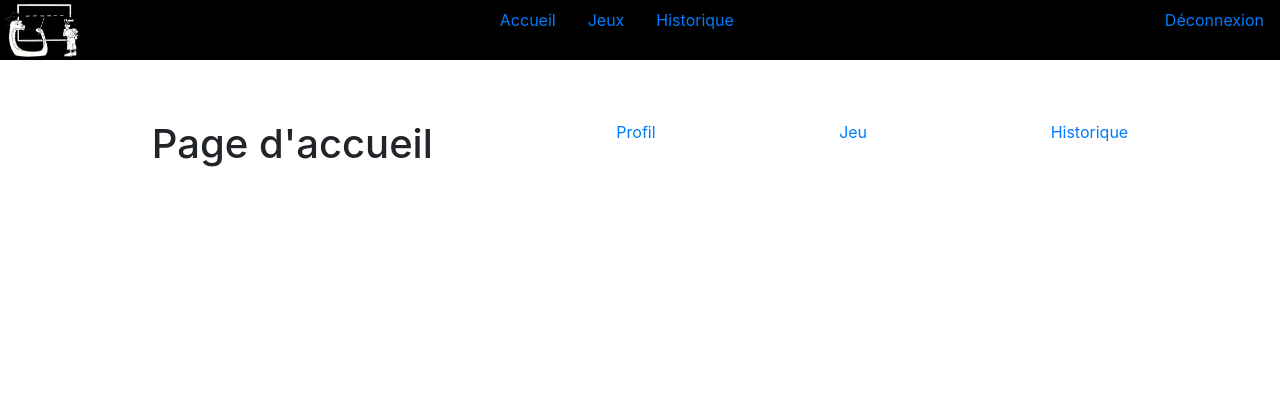
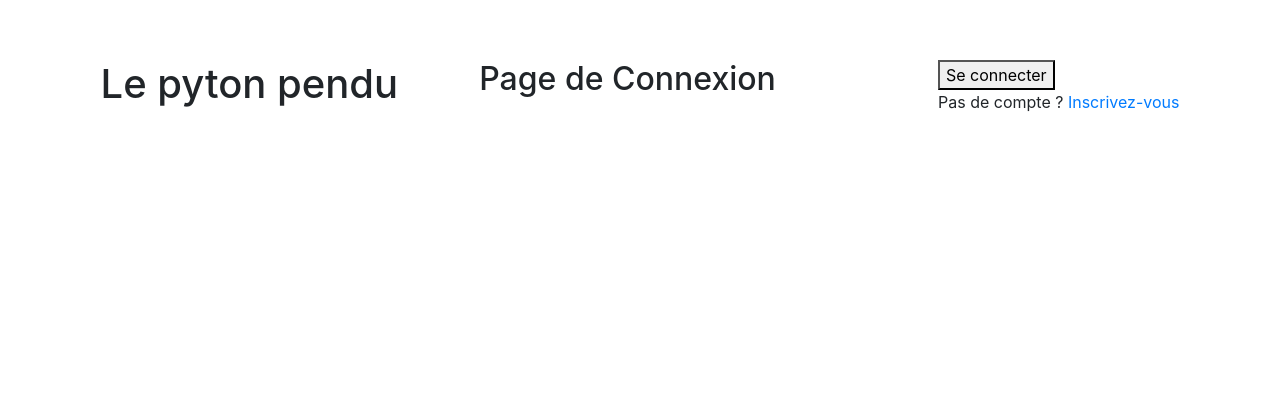
Before and after one commit to Le-python-pendu/python_pendu, a Django app: page /logout/ in a window 1280 px wide. Shown: the top 420 px of the page. Run offline with Django 4.2, Linux system fonts and the light colour scheme; some libraries are stand-ins or nearby versions.

Commit message:
some html modifications

```diff
--- a/python_pendu/templates/python_pendu/connexion.html
+++ b/python_pendu/templates/python_pendu/connexion.html
@@ -1,9 +1,8 @@
 {% extends 'python_pendu/index_log.html' %}
 
 {% block content %}
-    <h1> Page de Connexion </h1>
-    <a href="{% url 'home'%}">Accueil</a>
-
+<h1> Le pyton pendu </h1>
+    <h2> Page de Connexion </h2>
     <p>{{ message }}</p>
     <form method="post">
         {{ form.as_p }}
--- a/python_pendu/templates/python_pendu/history.html
+++ b/python_pendu/templates/python_pendu/history.html
@@ -2,5 +2,4 @@
 
 {% block content %}
     <h1> Page d'history </h1>
-    <a href="{% url 'home'%}">Accueil</a>
 {% endblock %}
--- a/python_pendu/templates/python_pendu/home.html
+++ b/python_pendu/templates/python_pendu/home.html
@@ -8,13 +8,4 @@
 
 {% block content %}
     <h1> Page d'accueil </h1>
-    <a href="{% url 'profil'%}">Profil</a>
-    <a href="{% url 'game'%}">Jeu</a>
-    <a href="{% url 'history'%}">Historique</a>
-{% if user.is_authenticated %}
-    <p>Vous êtes connecté en tant que {{ request.user }}. <a href="{% url 'logout' %}">Se déconnecter</a></p>
-{% endif %}
-
-
-
 {% endblock %}
--- a/python_pendu/templates/python_pendu/index.html
+++ b/python_pendu/templates/python_pendu/index.html
@@ -20,9 +20,11 @@
               <a class="nav-link" href="{% url 'game'%}">Jeux</a>
               <a class="nav-link" href="{% url 'history'%}">Historique</a>
 
+
             </span>
             <span>
-              <a class="nav-link" href="#">Déconnexion</a>
+              <a class="nav-link" href="{% url 'logout'%}">Déconnexion</a>
+              <a href="{% url 'profil'%}">Profil</a>
 
             </span>
 
--- a/python_pendu/urls.py
+++ b/python_pendu/urls.py
@@ -35,7 +35,7 @@ urlpatterns = [
     ), name="connexion"),
 
     path('logout/', LogoutView.as_view(
-        template_name='python_pendu/home.html',
+        template_name='python_pendu/connexion.html',
     ), name="logout"),
 
     path('password_change/', PasswordChangeView.as_view(
```
Also changed, not shown: db.sqlite3.
